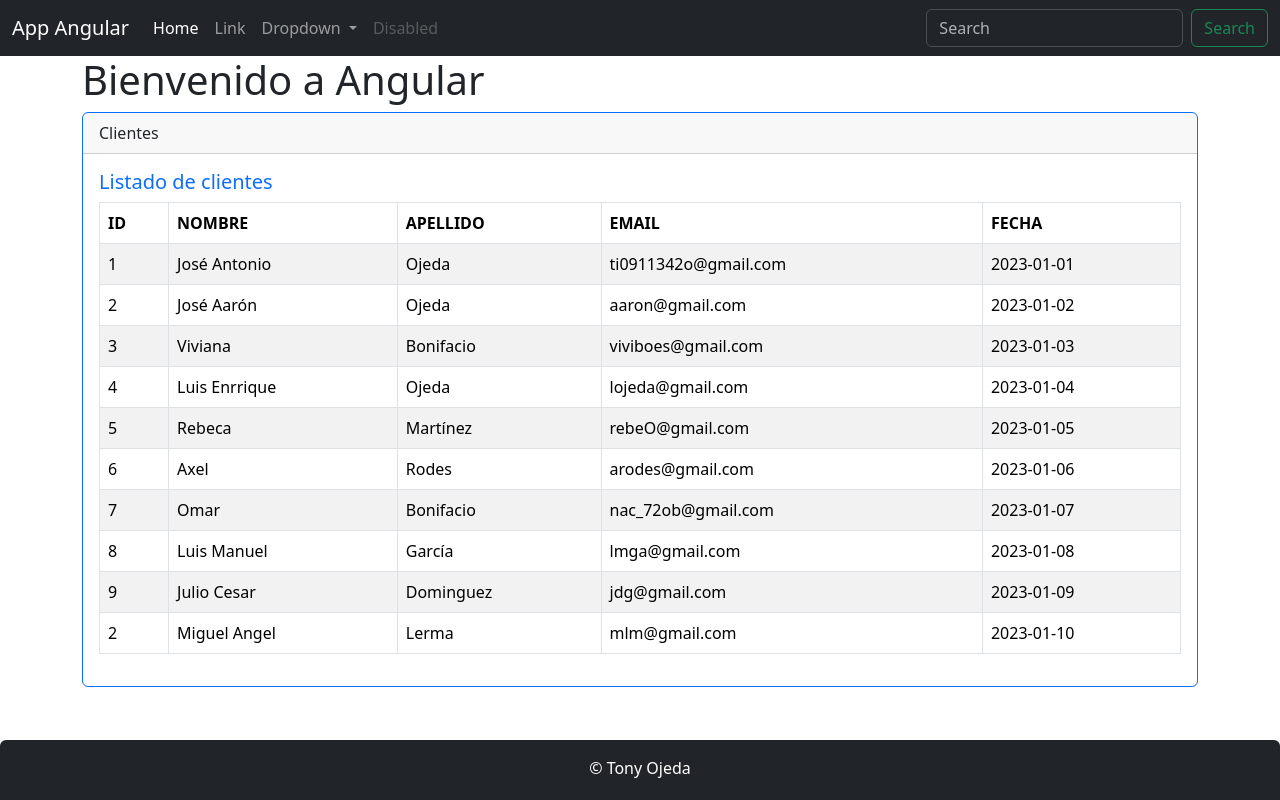
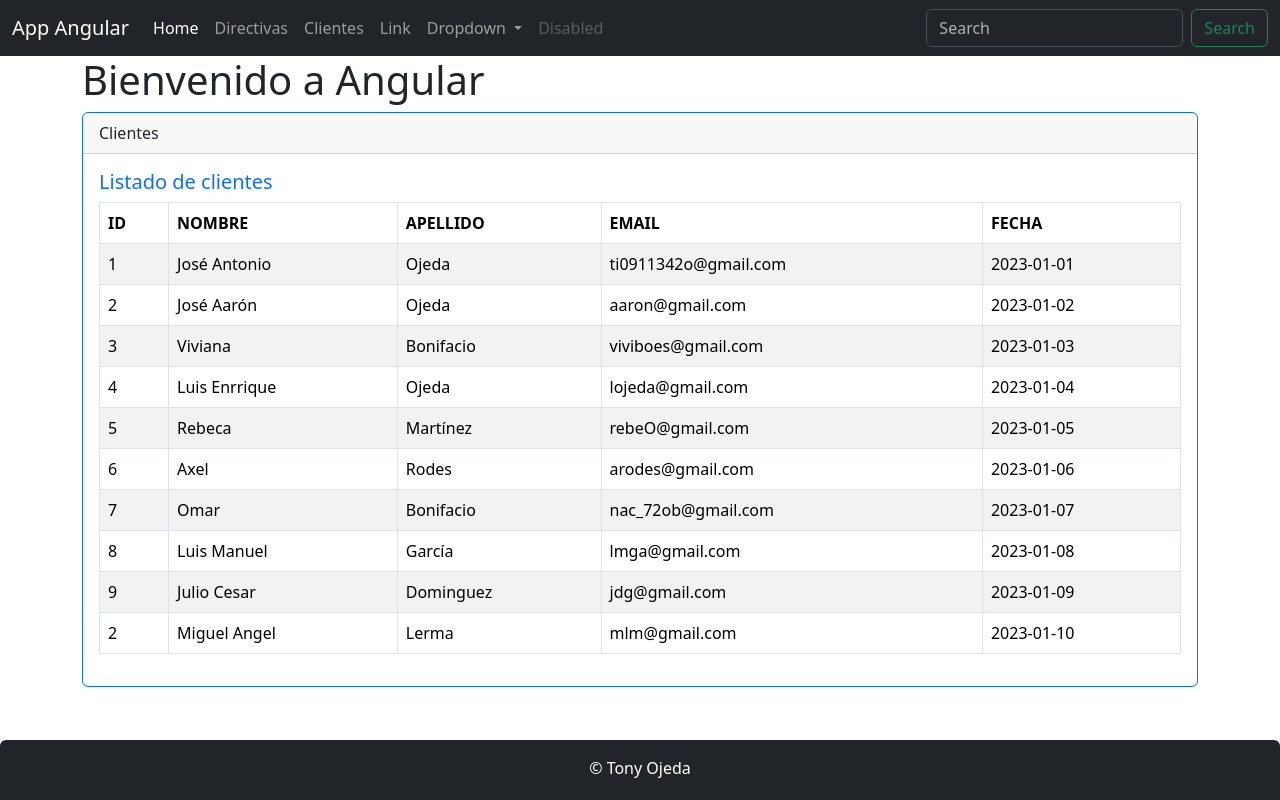
Before and after one commit to iter18/angular, an Angular app in the folder clientes-app/: page /clientes in a window 1280 px wide. Built offline with nearby package versions, Linux system fonts and the light colour scheme.

Commit message:
Se agregan rutas a proyecto

```diff
--- a/clientes-app/src/app/app.component.html
+++ b/clientes-app/src/app/app.component.html
@@ -5,6 +5,9 @@
   </h1>
 
   <!--<app-directiva></app-directiva>-->
-  <app-clientes></app-clientes>
+  <!--<app-clientes></app-clientes>-->
+
+  <!-- Esta directiva sirve para indicar donde se cargara el contenido de las rutas-->
+  <router-outlet></router-outlet>
 </div>
 <app-footer></app-footer>
--- a/clientes-app/src/app/header/header.component.html
+++ b/clientes-app/src/app/header/header.component.html
@@ -16,6 +16,12 @@
       <ul class="navbar-nav me-auto mb-2 mb-lg-0">
         <li class="nav-item">
           <a class="nav-link active" aria-current="page" href="#">Home</a>
+        </li>
+        <li class="nav-item" routerLinkActive="active">
+          <a class="nav-link" routerLink="/directivas">Directivas</a>
+        </li>
+        <li class="nav-item" routerLinkActive="active">
+          <a class="nav-link" routerLink="/clientes">Clientes</a>
         </li>
         <li class="nav-item">
           <a class="nav-link" href="#">Link</a>
```
Also changed, not shown: clientes-app/src/app/app.module.ts (+31 -1 lines).
